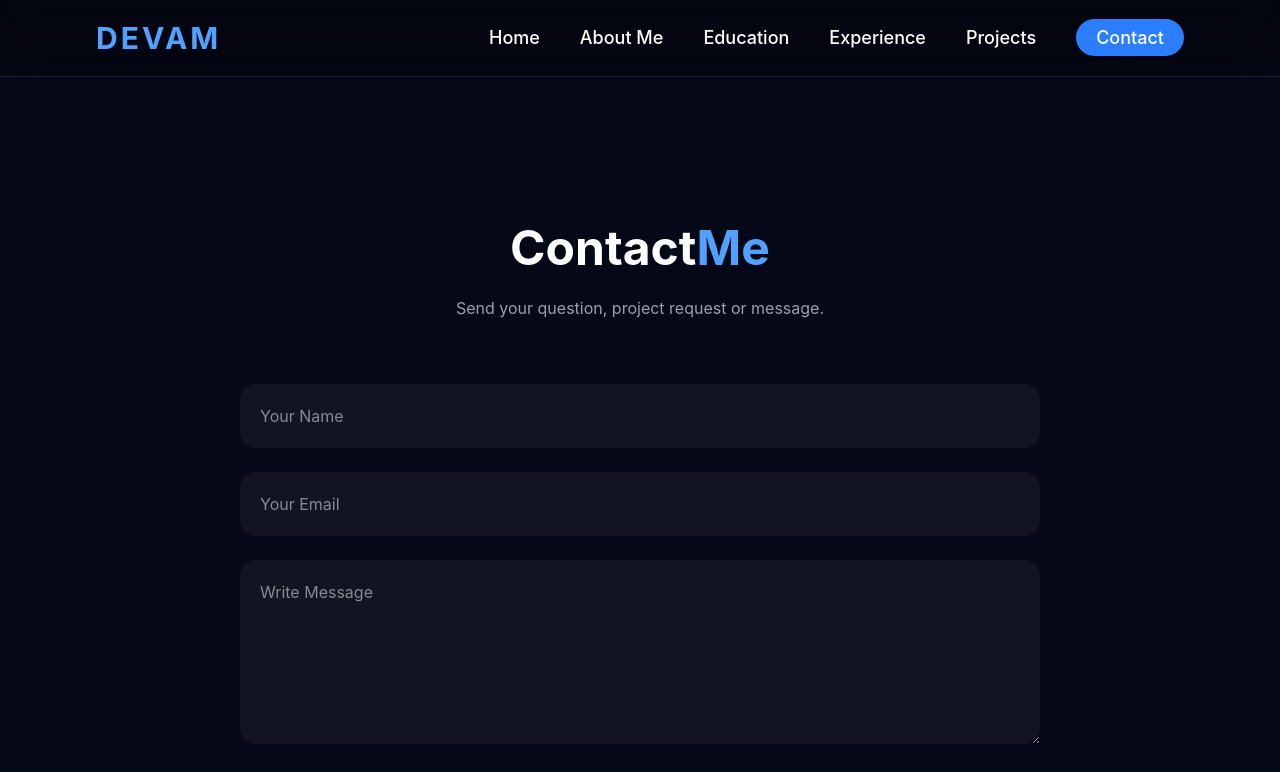
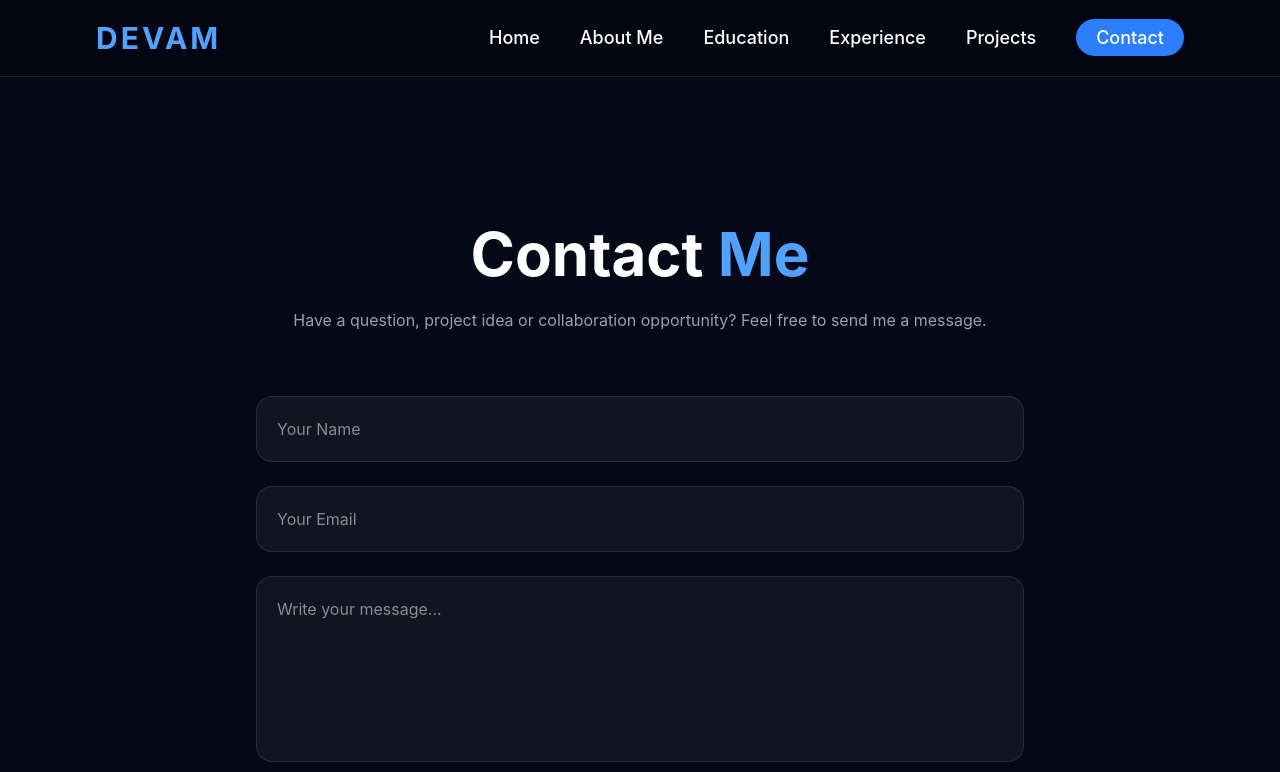
Before and after one commit to Devam9-9-2006/About-me-, a React app: page /contact in a window 1280 px wide. Shown: the top 772 px of the page. Built offline with nearby package versions, Linux system fonts and the light colour scheme; the HTML template or start-up script is replaced by a standard one.

Commit message:
Updated portfolio with Contact page, Formik, Yup and EmailJS

```diff
--- a/src/components/Contact.jsx
+++ b/src/components/Contact.jsx
@@ -1,303 +1,149 @@
-import { useRef, useState } from 'react'
+import { useState } from 'react'
 import emailjs from '@emailjs/browser'
 import { Formik } from 'formik'
 import * as Yup from 'yup'
 
 function Contact() {
+  const [loading, setLoading] = useState(false)
 
-const formRef = useRef()
+  const validationSchema = Yup.object({
+    name: Yup.string()
+      .min(2, 'Name must be at least 2 characters')
+      .required('Name is required'),
 
-const [loading,setLoading]=useState(false)
+    email: Yup.string()
+      .email('Please enter a valid email')
+      .required('Email is required'),
 
-const schema=Yup.object({
-
-name:Yup.string()
-.min(2,'Too Short')
-.required('Name Required'),
-
-email:Yup.string()
-.email('Invalid Email')
-.required('Email Required'),
-
-message:Yup.string()
-.min(10,'Minimum 10 characters')
-.required('Message Required')
-
+    message: Yup.string()
+      .min(10, 'Message must be at least 10 characters')
+      .required('Message is required'),
   })
 
-const sendEmail=(values,{resetForm})=>{
-
+  const sendEmail = (values, { resetForm }) => {
     setLoading(true)
 
-emailjs.send(
-
-'service_yy75hoc',
-
-'template_wvnq57b',
-
+    emailjs
+      .send(
+        import.meta.env.VITE_EMAILJS_SERVICE_ID,
+        import.meta.env.VITE_EMAILJS_TEMPLATE_ID,
         values,
-
-'x73vCMhTIiOHpC2J0'
-
+        import.meta.env.VITE_EMAILJS_PUBLIC_KEY
       )
-
-.then(()=>{
-
-alert('Message Sent Successfully ✅')
-
+      .then(() => {
+        alert('✅ Message sent successfully!')
         resetForm()
-
+      })
+      .catch((error) => {
+        console.error(error)
+        alert('❌ Failed to send message. Please try again.')
+      })
+      .finally(() => {
         setLoading(false)
-
       })
-
-.catch(()=>{
-
-alert('Failed To Send ❌')
-
-setLoading(false)
-
-})
-
   }
 
   return (
+    <section className="min-h-screen bg-[#050816] text-white px-6 md:px-10 lg:px-24 py-32">
+      <div className="max-w-3xl mx-auto">
 
-<section
-className="
-
-min-h-screen
-
-bg-[#050816]
-
-text-white
-
-px-6
-
-md:px-24
-
-py-32
-
-"
-
->
-
-<div className="max-w-[800px] mx-auto">
-
-<h1
-className="
-text-5xl
-font-bold
-text-center
-"
->
-
-Contact
-
-<span className="text-blue-400">
-
-Me
-
-</span>
-
+        <h1 className="text-5xl md:text-6xl font-bold text-center">
+          Contact <span className="text-blue-400">Me</span>
         </h1>
 
-<p
-className="
-text-center
-text-gray-400
-mt-6
-"
->
-
-Send your question,
-project request or message.
-
+        <p className="text-center text-gray-400 mt-6">
+          Have a question, project idea or collaboration opportunity?
+          Feel free to send me a message.
         </p>
 
         <Formik
-
           initialValues={{
-name:'',
-email:'',
-message:''
+            name: '',
+            email: '',
+            message: '',
           }}
-
-validationSchema={schema}
-
+          validationSchema={validationSchema}
           onSubmit={sendEmail}
-
         >
-
-{
-
-({
-
+          {({
             values,
             errors,
             touched,
+            handleBlur,
             handleChange,
-handleSubmit
-
-})=>(
-
+            handleSubmit,
+          }) => (
             <form
-ref={formRef}
               onSubmit={handleSubmit}
               className="mt-16 space-y-6"
             >
+              <div>
+                <input
+                  type="text"
+                  name="name"
+                  placeholder="Your Name"
+                  value={values.name}
+                  onChange={handleChange}
+                  onBlur={handleBlur}
+                  className="w-full rounded-2xl bg-white/5 border border-white/10 p-5 outline-none focus:border-blue-500"
+                />
 
+                {touched.name && errors.name && (
+                  <p className="text-red-400 mt-2 text-sm">
+                    {errors.name}
+                  </p>
+                )}
+              </div>
+
+              <div>
                 <input
+                  type="email"
+                  name="email"
+                  placeholder="Your Email"
+                  value={values.email}
+                  onChange={handleChange}
+                  onBlur={handleBlur}
+                  className="w-full rounded-2xl bg-white/5 border border-white/10 p-5 outline-none focus:border-blue-500"
+                />
 
-name="name"
+                {touched.email && errors.email && (
+                  <p className="text-red-400 mt-2 text-sm">
+                    {errors.email}
+                  </p>
+                )}
+              </div>
 
-placeholder="Your Name"
+              <div>
+                <textarea
+                  rows="6"
+                  name="message"
+                  placeholder="Write your message..."
+                  value={values.message}
+                  onChange={handleChange}
+                  onBlur={handleBlur}
+                  className="w-full rounded-2xl bg-white/5 border border-white/10 p-5 outline-none focus:border-blue-500 resize-none"
+                />
 
-value={values.name}
-
-onChange={handleChange}
-
-className="
-w-full
-p-5
-rounded-2xl
-bg-white/5
-"
-
->
-
-</input>
-
-{
-
-touched.name&&errors.name&&
-
-<p className="text-red-400">
-
-{errors.name}
-
+                {touched.message && errors.message && (
+                  <p className="text-red-400 mt-2 text-sm">
+                    {errors.message}
                   </p>
-
-}
-
-<input
-
-name="email"
-
-type="email"
-
-placeholder="Your Email"
-
-value={values.email}
-
-onChange={handleChange}
-
-className="
-w-full
-p-5
-rounded-2xl
-bg-white/5
-"
-
->
-
-</input>
-
-{
-
-touched.email&&errors.email&&
-
-<p className="text-red-400">
-
-{errors.email}
-
-</p>
-
-}
-
-<textarea
-
-rows="6"
-
-name="message"
-
-placeholder="Write Message"
-
-value={values.message}
-
-onChange={handleChange}
-
-className="
-w-full
-p-5
-rounded-2xl
-bg-white/5
-"
-
-></textarea>
-
-{
-
-touched.message&&errors.message&&
-
-<p className="text-red-400">
-
-{errors.message}
-
-</p>
-
-}
+                )}
+              </div>
 
               <button
-
                 type="submit"
-
                 disabled={loading}
-
-className="
-
-w-full
-
-bg-blue-500
-
-py-5
-
-rounded-2xl
-
-"
-
+                className="w-full rounded-2xl bg-blue-500 py-4 font-semibold transition hover:bg-blue-600 disabled:cursor-not-allowed disabled:opacity-60"
               >
-
-{
-
-loading
-
-?
-
-'Sending...'
-
-:
-
-'Send Message'
-
-}
-
+                {loading ? 'Sending...' : 'Send Message'}
               </button>
-
             </form>
-
+          )}
+        </Formik>
+      </div>
+    </section>
   )
-
-}
-
-</Formik>
-
-</div>
-
-</section>
-
-)
-
 }
 
 export default Contact
```
Also changed, not shown: 1 other file (tests, documents, lock files or other folders). Lines whose indentation alone changed are shown as unchanged.
